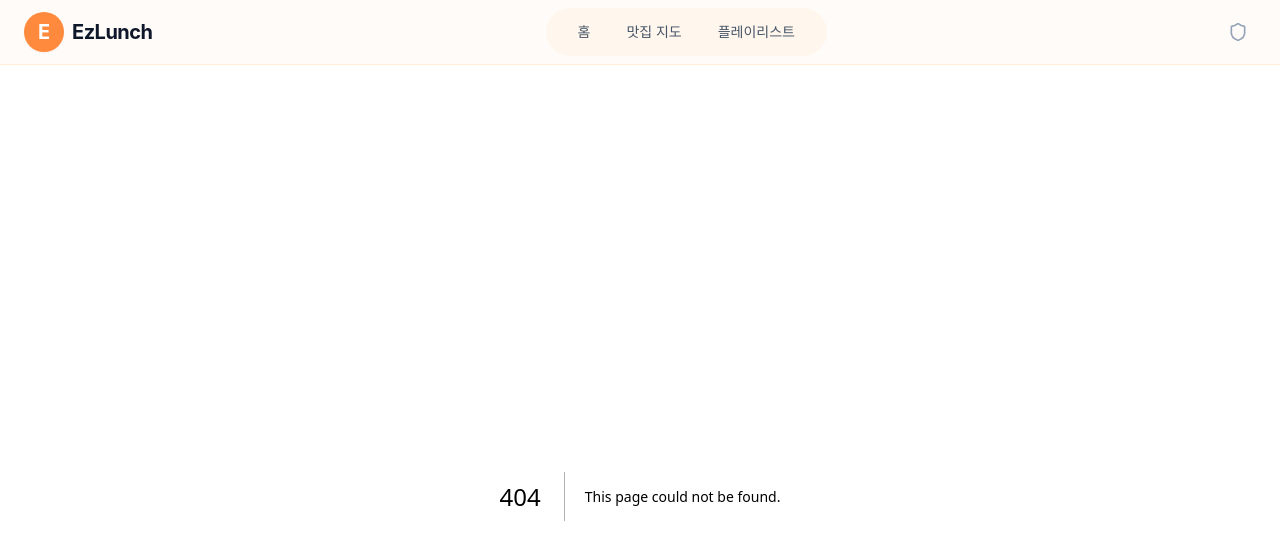
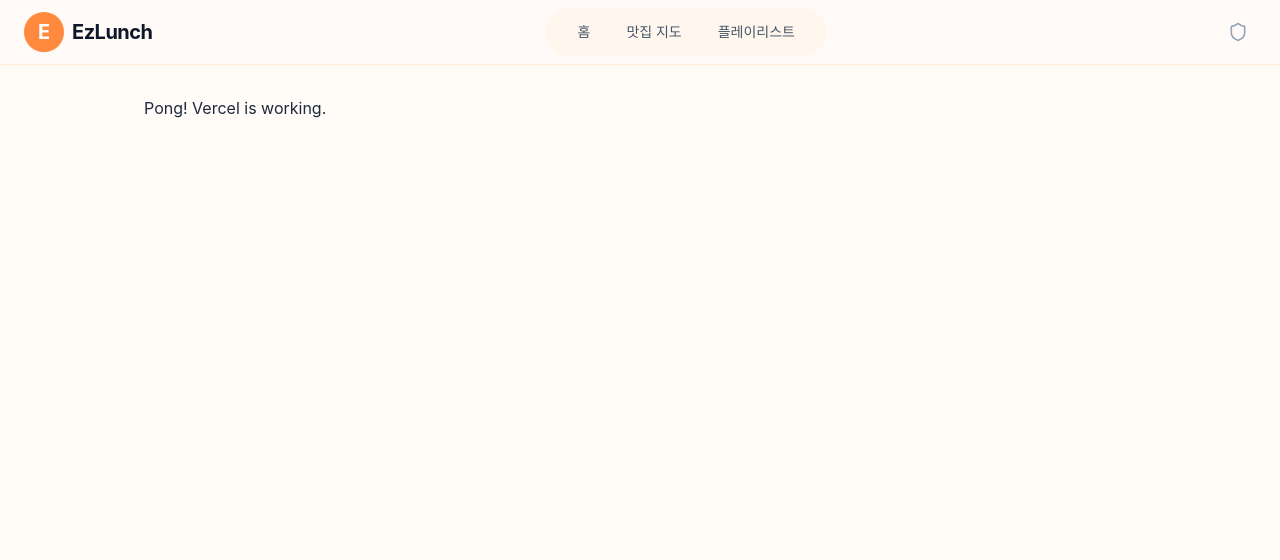
Before and after one commit to marvelousjerry/ezlunch, a Next.js app: page /ping in a window 1280 px wide. Before the commit this address had no page. Shown: the top 560 px of the page. Built offline with nearby package versions, Linux system fonts and the light colour scheme; a web font is replaced by a local one.

Commit message:
chore: add ping route and trigger rebuild

```diff
--- /dev/null
+++ b/app/ping/page.tsx
@@ -0,0 +1,3 @@
+export default function Ping() {
+    return <div>Pong! Vercel is working.</div>;
+}
--- a/next.config.mjs
+++ b/next.config.mjs
@@ -1,6 +1,7 @@
 /** @type {import('next').NextConfig} */
 const nextConfig = {
     // Add any config options here
+    trailingSlash: false,
 };
 
 export default nextConfig;
```
